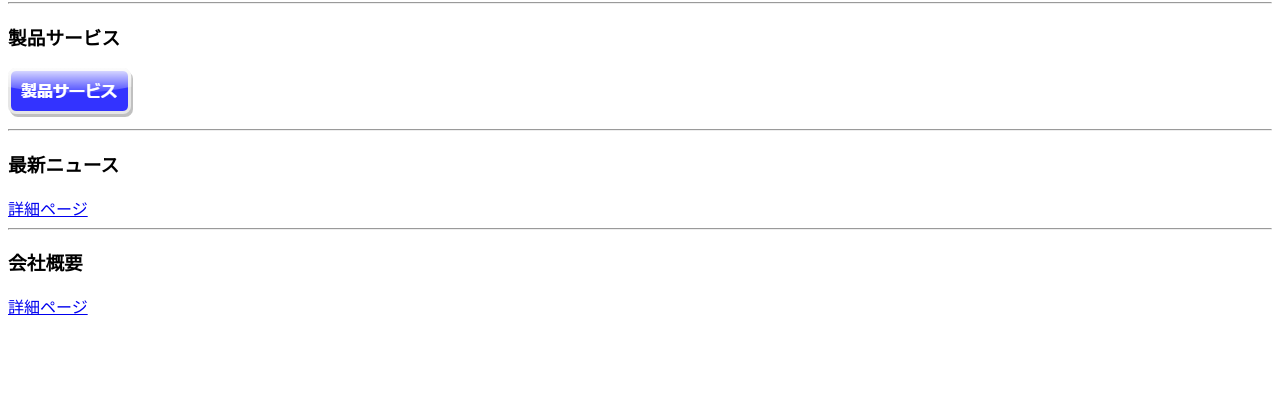
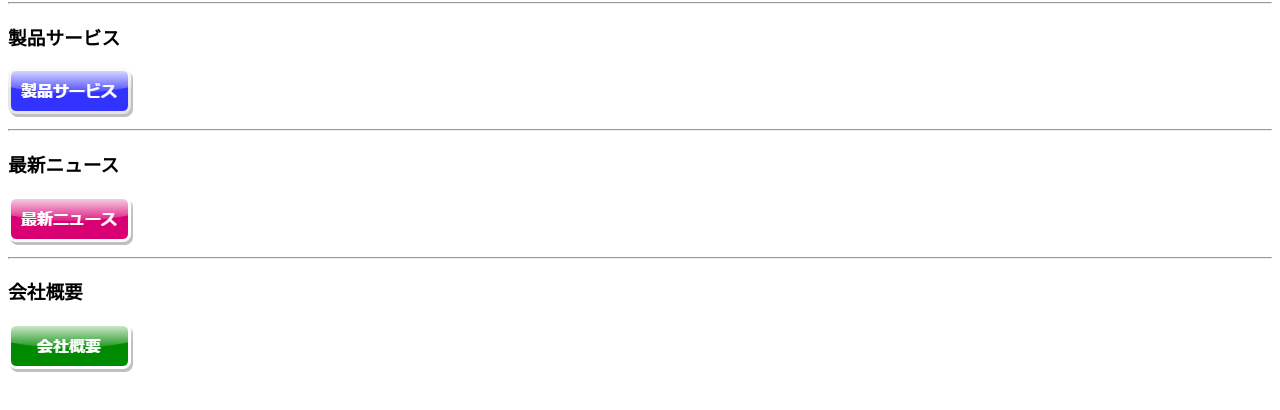
Before and after one commit to manabe-takuji/01_my_website, a plain HTML site: page docs/index.html in a window 1280 px wide. Shown: the part 192-602 px from the top of the page. Drawn offline with Linux system fonts and the light colour scheme.

Commit message:
トップページに遷移用ボタン（最新ニュース、会社概要）を追加

```diff
--- a/docs/index.html
+++ b/docs/index.html
@@ -14,9 +14,13 @@
     </a>
     <hr>
     <h3>最新ニュース</h3>
-    <a href="./news.html">詳細ページ</a>
+    <a href="./news.html">
+        <img src="./images/news_button.png">
+    </a>
     <hr>
     <h3>会社概要</h3>
-    <a href="./about.html">詳細ページ</a>
+    <a href="./about.html">
+        <img src="./images/about_button.png">
+    </a>
 </body>
 </html>
```
